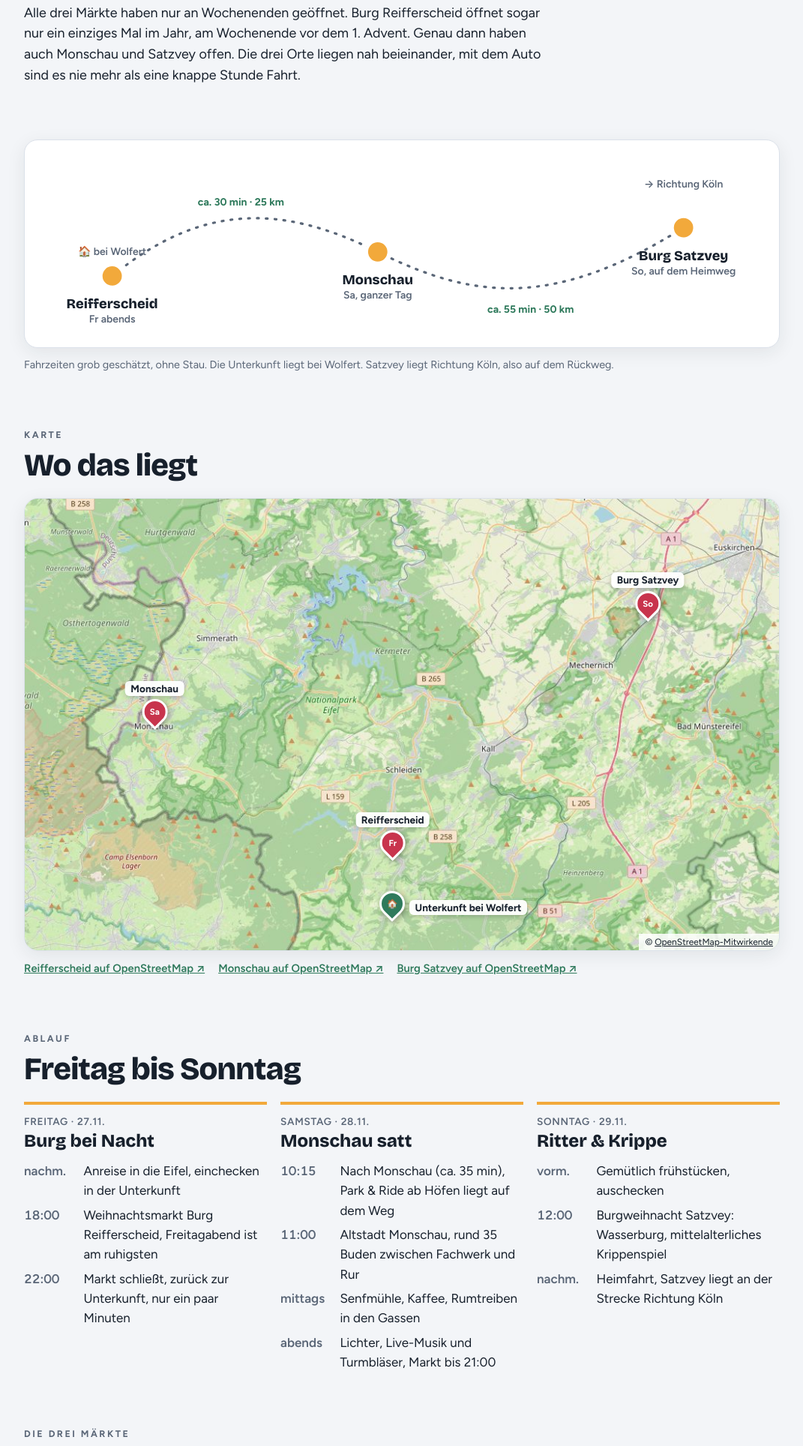
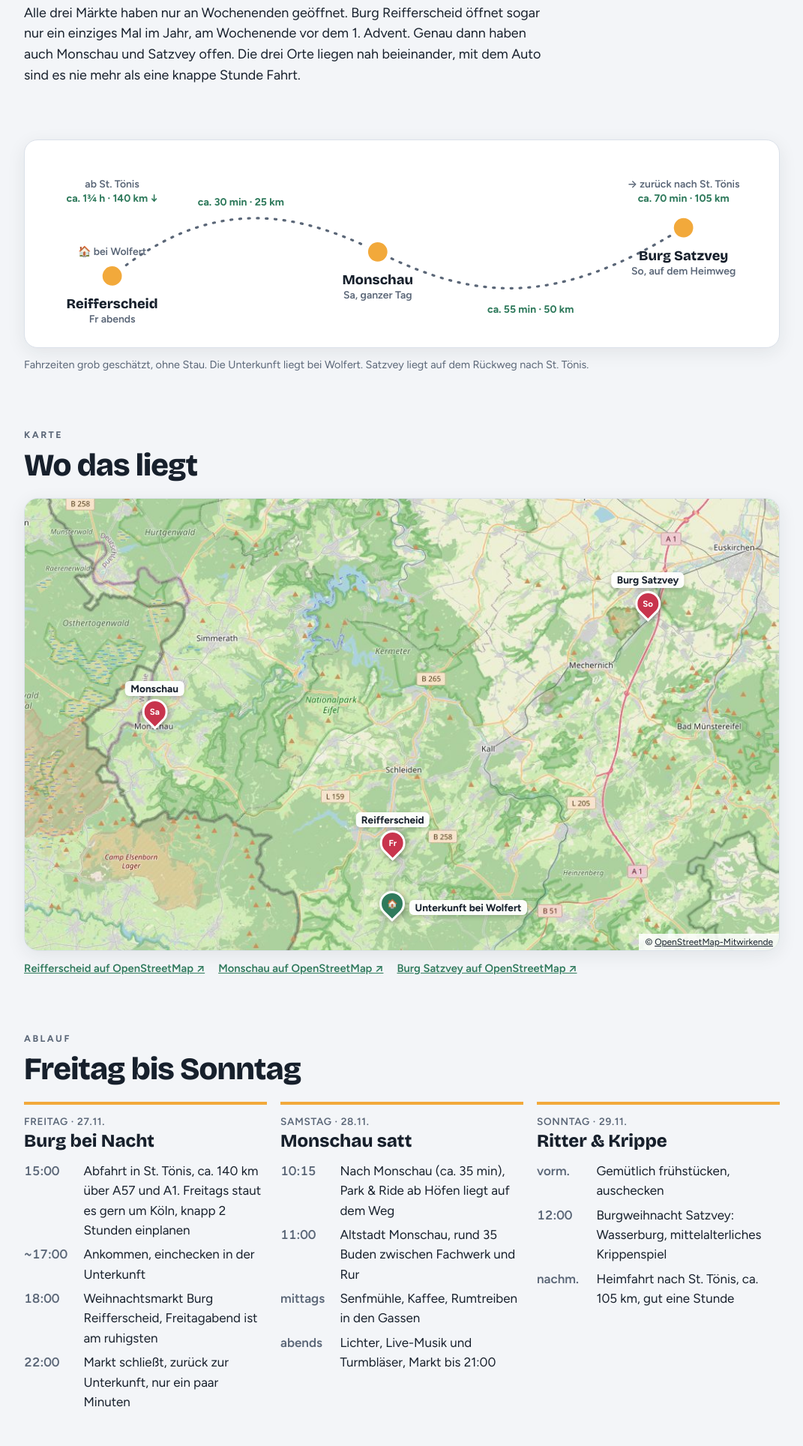
Before and after one commit to dbraun1991/ChristmasMarket, a plain HTML site: page index.html in a window 1280 px wide. Shown: the part 712-2640 px from the top of the page at 75% size, without its empty margins (104-1175 px from the left). Drawn offline with nearby package versions, Linux system fonts and the light colour scheme; no server answers.

Commit message:
Plan arrival from and return to St. Tönis
Co-Authored-By: Claude Opus 5.5 <noreply@anthropic.com>

```diff
--- a/index.html
+++ b/index.html
@@ -259,10 +259,13 @@ footer p { margin: .3em 0; max-width: 80ch; }
           <text class="sub" x="800" y="148" text-anchor="middle">So, auf dem Heimweg</text>
           <text class="leg" x="250" y="62" text-anchor="middle">ca. 30 min · 25 km</text>
           <text class="leg" x="610" y="196" text-anchor="middle">ca. 55 min · 50 km</text>
-          <text class="sub" x="800" y="40" text-anchor="middle">→ Richtung Köln</text>
+          <text class="sub" x="90" y="40" text-anchor="middle">ab St. Tönis</text>
+          <text class="leg" x="90" y="58" text-anchor="middle">ca. 1¾ h · 140 km ↓</text>
+          <text class="sub" x="800" y="40" text-anchor="middle">→ zurück nach St. Tönis</text>
+          <text class="leg" x="800" y="58" text-anchor="middle">ca. 70 min · 105 km</text>
         </svg>
       </div>
-      <p class="note">Fahrzeiten grob geschätzt, ohne Stau. Die Unterkunft liegt bei Wolfert. Satzvey liegt Richtung Köln, also auf dem Rückweg.</p>
+      <p class="note">Fahrzeiten grob geschätzt, ohne Stau. Die Unterkunft liegt bei Wolfert. Satzvey liegt auf dem Rückweg nach St. Tönis.</p>
     </div>
   </section>
 
@@ -294,7 +297,8 @@ footer p { margin: .3em 0; max-width: 80ch; }
         <article class="day">
           <div class="when"><small>Freitag · 27.11.</small>Burg bei Nacht</div>
           <ul>
-            <li><b>nachm.</b><span>Anreise in die Eifel, einchecken in der Unterkunft</span></li>
+            <li><b>15:00</b><span>Abfahrt in St. Tönis, ca. 140 km über A57 und A1. Freitags staut es gern um Köln, knapp 2 Stunden einplanen</span></li>
+            <li><b>~17:00</b><span>Ankommen, einchecken in der Unterkunft</span></li>
             <li><b>18:00</b><span>Weihnachtsmarkt Burg Reifferscheid, Freitagabend ist am ruhigsten</span></li>
             <li><b>22:00</b><span>Markt schließt, zurück zur Unterkunft, nur ein paar Minuten</span></li>
           </ul>
@@ -313,7 +317,7 @@ footer p { margin: .3em 0; max-width: 80ch; }
           <ul>
             <li><b>vorm.</b><span>Gemütlich frühstücken, auschecken</span></li>
             <li><b>12:00</b><span>Burgweihnacht Satzvey: Wasserburg, mittelalterliches Krippenspiel</span></li>
-            <li><b>nachm.</b><span>Heimfahrt, Satzvey liegt an der Strecke Richtung Köln</span></li>
+            <li><b>nachm.</b><span>Heimfahrt nach St. Tönis, ca. 105 km, gut eine Stunde</span></li>
           </ul>
         </article>
       </div>
```
